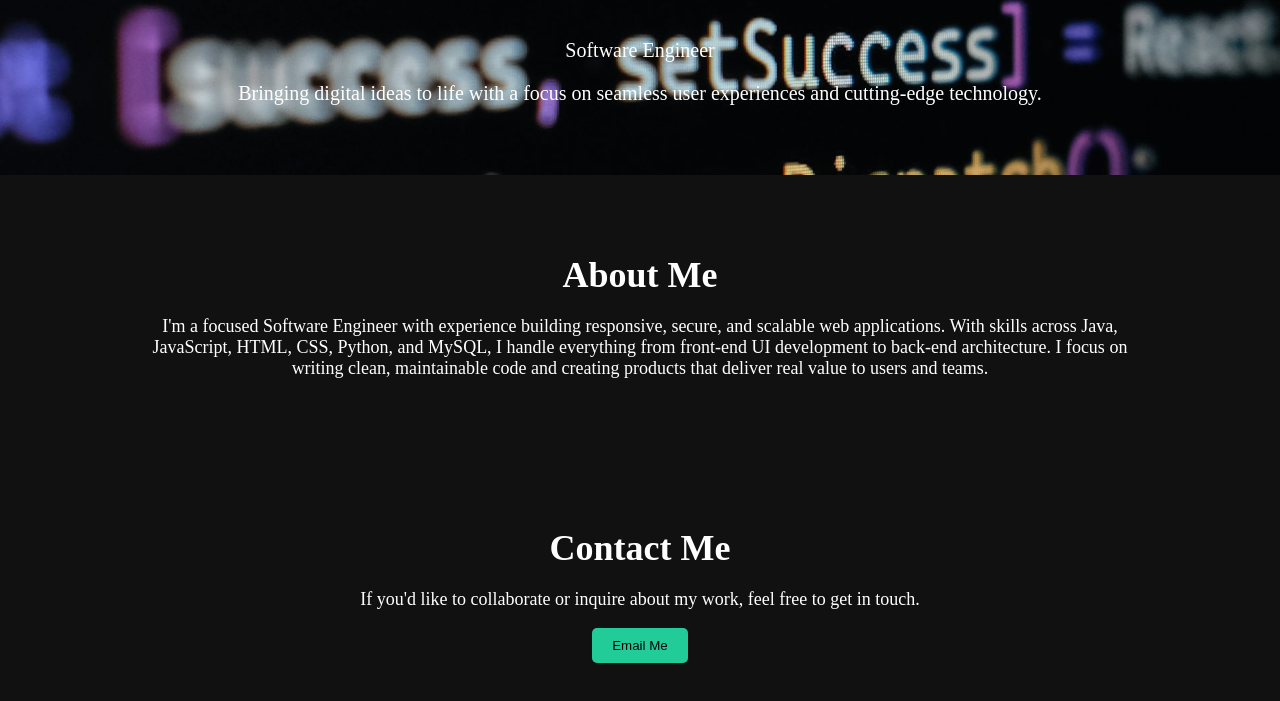
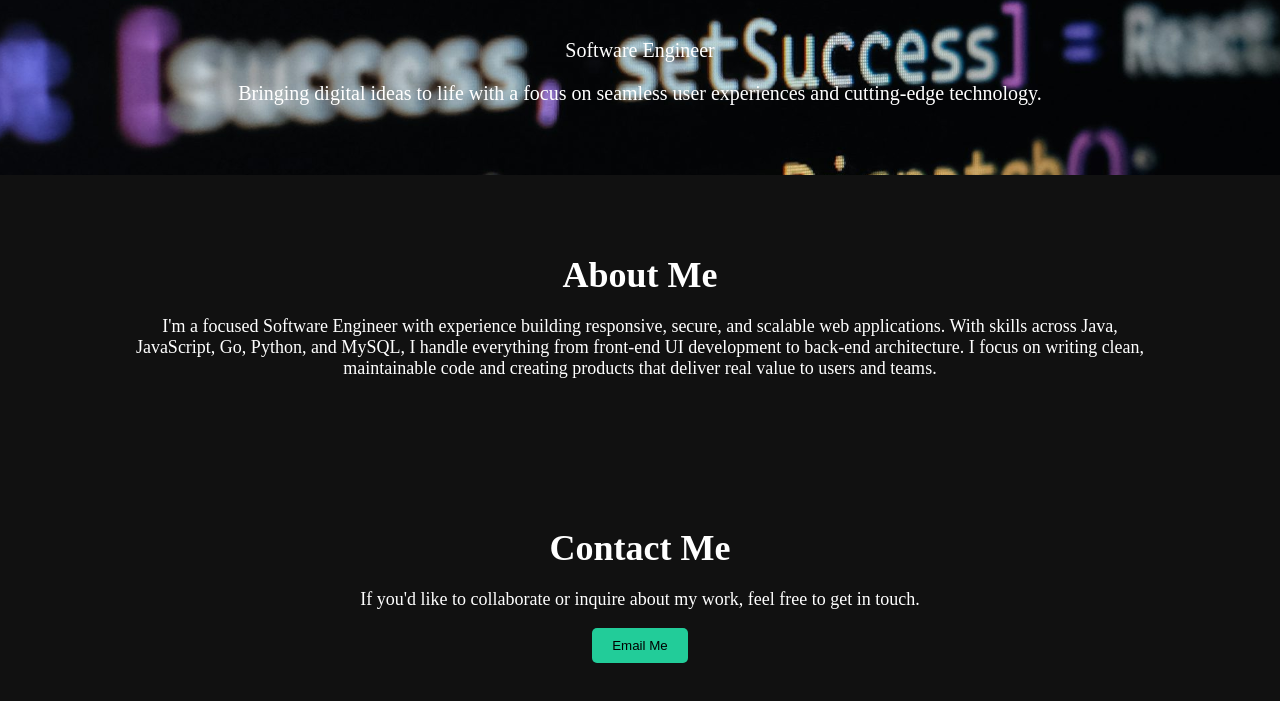
Before and after one commit to Ken-Smit/portfolio, a plain HTML site: page index.html in a window 1280 px wide. Shown: the part 621-1322 px from the top of the page. Drawn offline with Linux system fonts and the light colour scheme; a web font is replaced by a local one.

Commit message:
updating about me

```diff
--- a/index.html
+++ b/index.html
@@ -49,7 +49,7 @@
         <h2>About Me</h2>
         <p>
             I'm a focused Software Engineer with experience building responsive, secure,
-            and scalable web applications. With skills across Java, JavaScript, HTML, CSS,
+            and scalable web applications. With skills across Java, JavaScript, Go,
             Python, and MySQL, I handle everything from front-end UI development to back-end
             architecture. I focus on writing clean, maintainable code and creating products
             that deliver real value to users and teams.
```
